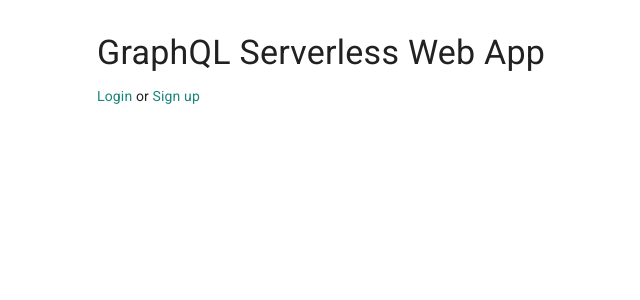
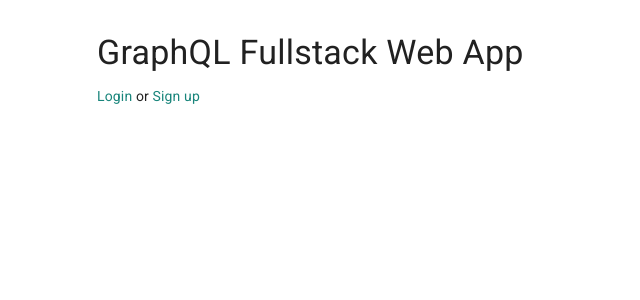
Before and after one commit to kunalgorithm/graphql-fullstack, a Next.js app: page / in a window 1280 px wide. Shown: the top 300 px of the page, without its empty margins (267-907 px from the left). Built offline with nearby package versions, Linux system fonts and the light colour scheme.

Commit message:
rename graphql-serverless ➡️ graphql-fullstack

```diff
--- a/pages/_app.js
+++ b/pages/_app.js
@@ -20,7 +20,7 @@ class MyApp extends App {
     return (
       <>
         <Head>
-          <title>GraphQL Serverless Web App</title>
+          <title>GraphQL Fullstack Web App</title>
         </Head>
         <ThemeProvider theme={theme}>
           {/* CssBaseline kickstart an elegant, consistent, and simple baseline to build upon. */}
--- a/pages/index.js
+++ b/pages/index.js
@@ -10,7 +10,7 @@ const Index = ({ users }) => (
   <Container maxWidth="sm">
     <Box my={4}>
       <Typography variant="h4" component="h1" gutterBottom>
-        GraphQL Serverless Web App
+        GraphQL Fullstack Web App
       </Typography>
       <Link href="/login" color="secondary">
         Login
```
Also changed, not shown: 2 other files (tests, documents, lock files or other folders).
